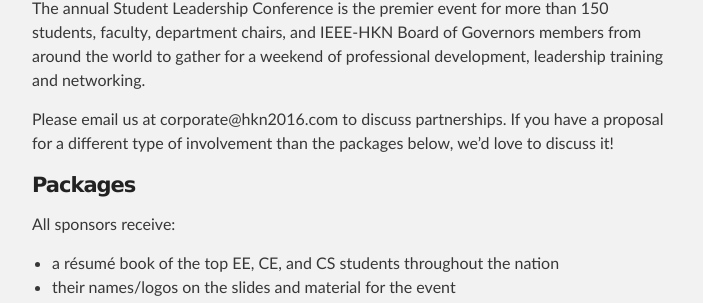
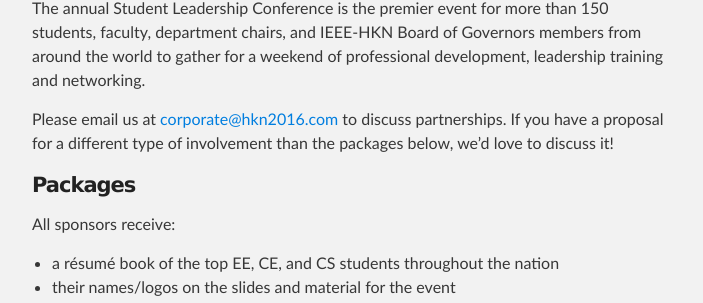
Before and after one commit to hkncon2016/hkncon2016.github.io, a Jekyll site: the page built from sponsors/index.md, in a window 1280 px wide and 900 px high, scrolled down 386 px. Shown: the part 151-454 px from the top of the window, without its empty margins (288-991 px from the left). Built offline with Jekyll 4.4.1, drawn with Linux system fonts in a browser that asks for light colours; part of the change alters nothing that is shown.

```diff
--- a/sponsors/index.md
+++ b/sponsors/index.md
@@ -8,7 +8,7 @@ title: HKN SLC '16 Sponsorships
 
 The annual Student Leadership Conference is the premier event for more than 150 students, faculty, department chairs, and IEEE-HKN Board of Governors members from around the world to gather for a weekend of professional development, leadership training and networking.
 
-Please email us at corporate@hkn2016.com to discuss partnerships. If you have a proposal for a different type of involvement than the packages below, we'd love to discuss it!
+Please email us at [corporate@hkn2016.com](mailto:corporate@hkn2016.com) to discuss partnerships. If you have a proposal for a different type of involvement than the packages below, we'd love to discuss it!
 
 #### Packages
 All sponsors receive:
```
